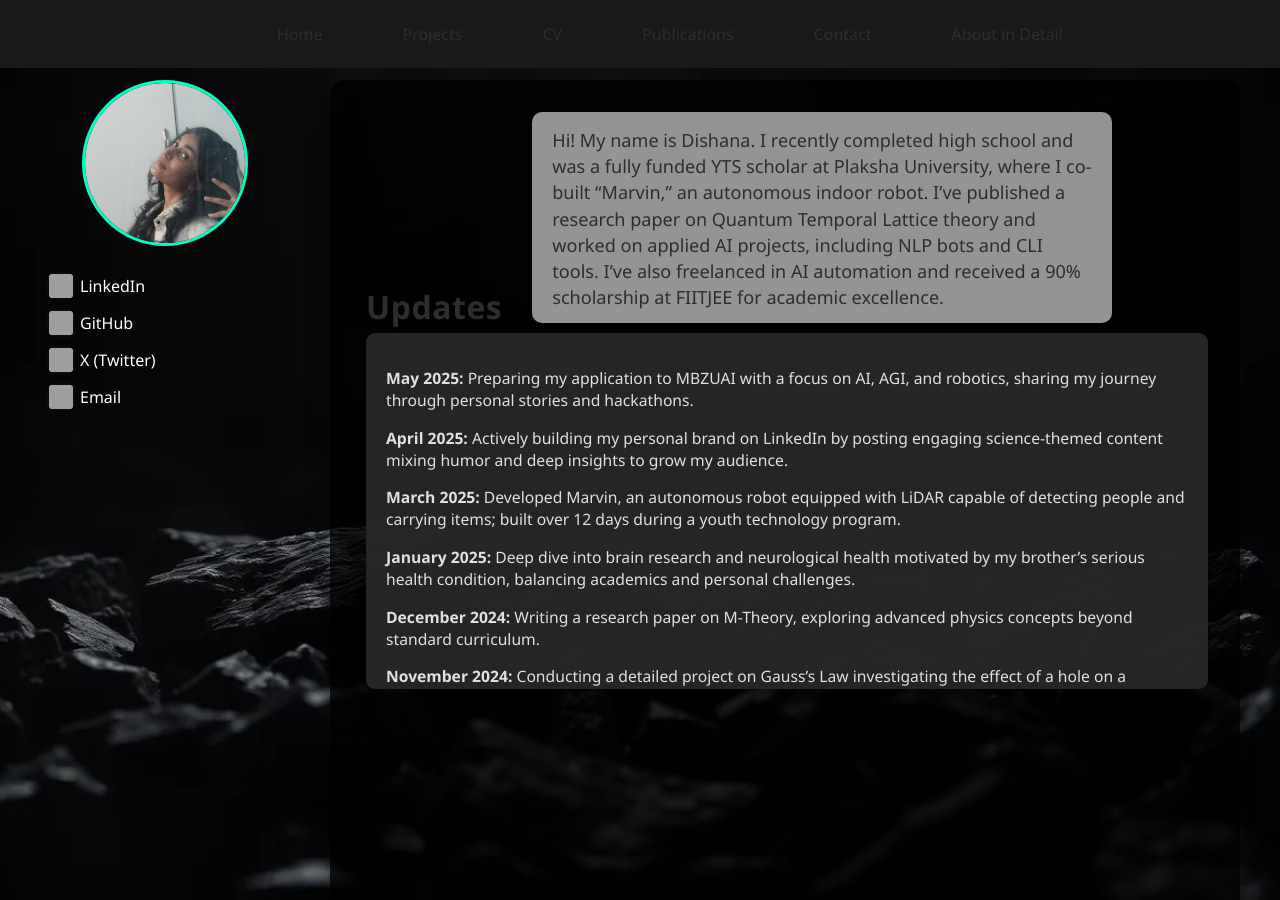
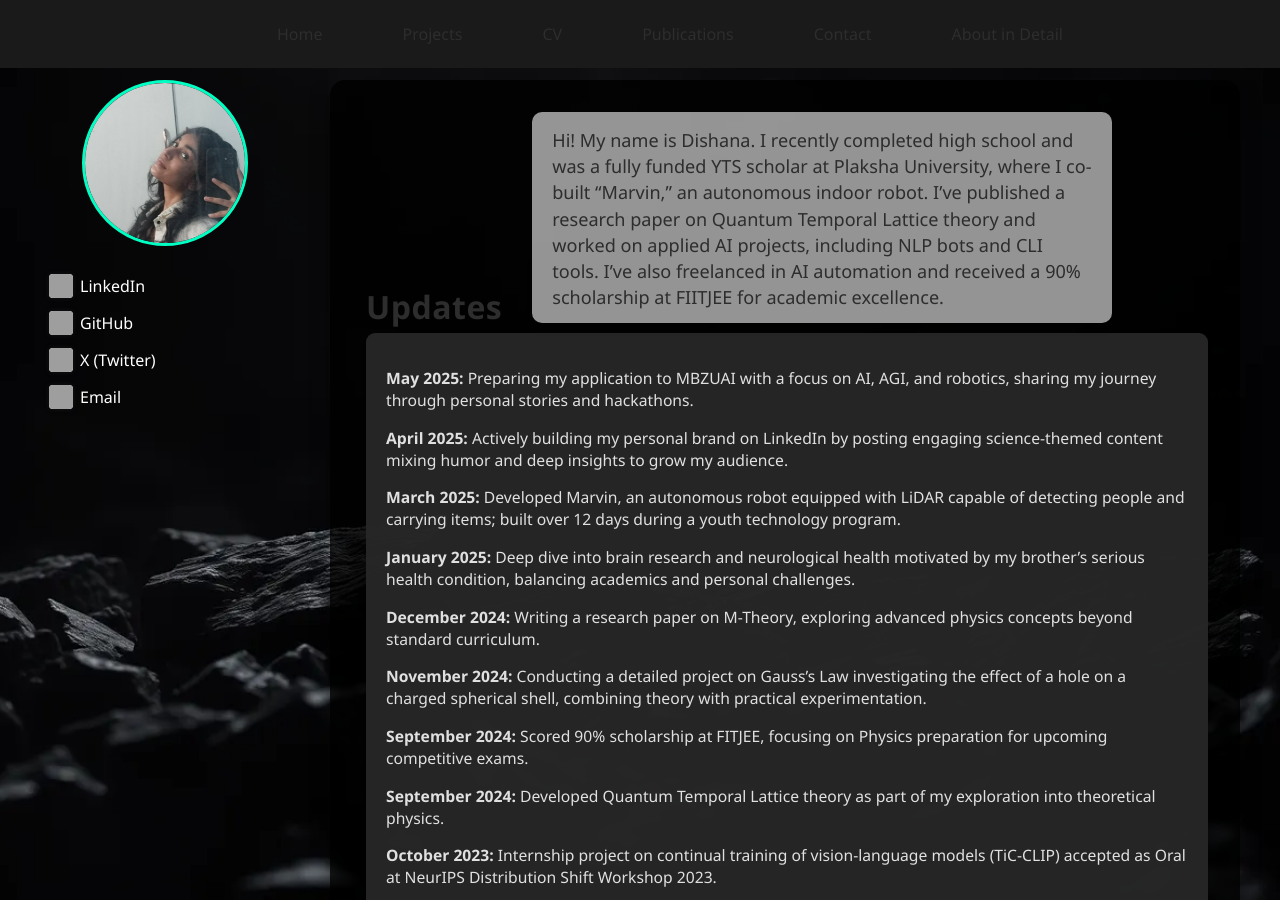
Before and after one commit to dishana11/dishana11.github.io, a Jekyll site: the page built from index.md, in a window 1280 px wide. Built offline with Jekyll 4.4.1, drawn with Linux system fonts in a browser that asks for light colours; some of the changed lines change nothing that is shown; grey boxes are pictures that could not be loaded.

Commit message:
Update index.md

```diff
--- a/index.md
+++ b/index.md
@@ -172,7 +172,6 @@
     line-height: 1;
   }
 
-  /* Updates scrollbox improvements */
   .updates-scrollbox {
     font-size: 0.98em;
     color: #e0e0e0;
@@ -183,32 +182,69 @@
     margin: 0 32px 0 36px;
     flex: 1 1 auto;
     min-height: 0;
-    max-height: 320px;
+    max-height: calc(100% - 90px);
     overflow-y: auto;
   }
 
-  /* CV header row for inline title and link */
-  .cv-header-row {
+  .projects-box {
+    width: 100%;
+    max-width: 900px;
+    margin: 40px auto 0 auto;
+    background-color: rgba(0, 0, 0, 0.87);
+    border-radius: 15px;
+    padding: 28px 26px 24px 26px;
+    box-shadow: 0 8px 22px rgba(0,0,0,0.40);
     display: flex;
+    flex-direction: column;
+    align-items: flex-start;
+    min-height: 360px;
+    max-height: 400px;
+    overflow-y: scroll;
+    overflow-x: hidden;
+    position: relative;
+  }
+  .projects-header-row {
+    display: flex;
+    width: 100%;
     align-items: center;
-    gap: 16px;
-    margin-bottom: 10px;
-    margin-left: 36px;
-    margin-top: 32px;
+    margin-bottom: 8px;
+    position: relative;
+    z-index: 2;
   }
-  .cv-header-row h1 {
+  .projects-header-row h1 {
     color: #2d2d2d;
-    margin: 0;
+    margin: 0 0 0 0;
     font-size: 2em;
     font-weight: 700;
     letter-spacing: .5px;
     padding-bottom: 0;
     line-height: 1;
-    display: inline;
+    flex: 1 1 auto;
+    text-align: left;
   }
+  .projects-list {
+    margin-top: 0;
+    padding-left: 0;
+    width: 100%;
+    color: #f4f4f4;
+    z-index: 2;
+    position: relative;
+  }
+  .projects-list li {
+    margin-bottom: 26px;
+    font-size: 1.05em;
+    line-height: 1.6;
+    list-style: disc inside;
+  }
+  .projects-list strong {
+    color: #00ffc3;
+    font-weight: 600;
+    font-size: 1.07em;
+  }
+
   .cv-fullscreen-link {
     display: inline-block;
-    margin-left: 12px;
+    margin-left: 16px;
     font-size: 16px;
     color: #2d2d2d;
     text-decoration: underline;
@@ -216,21 +252,103 @@
     cursor: pointer;
     background: none;
     border: none;
-    white-space: nowrap;
-    margin-bottom: 0;
   }
+
   .cv-iframe-box {
-    width: 96%;
+    width: 100%;
     height: 80vh;
     border: none;
-    margin: 18px 2% 0 2%;
+    margin-top: 18px;
     border-radius: 8px;
     background: #181818;
     box-shadow: 0 2px 10px rgba(0,0,0,0.15);
     flex: 1 1 auto;
   }
 
-  /* ...other styles unchanged... */
+  .about-detail-container {
+    margin: 38px auto 0 auto;
+    background: rgba(255,255,255,0.62);
+    border-radius: 14px;
+    box-shadow: 0 4px 14px rgba(0,0,0,0.10);
+    max-width: 760px;
+    padding: 25px 24px 20px 24px;
+    text-align: center;
+  }
+
+  .about-detail-intro {
+    color: #232323;
+    font-size: 1.03em;
+    margin-bottom: 16px;
+    font-weight: 500;
+    letter-spacing: 0.01em;
+  }
+  .about-detail-scrollbox {
+    background: #fff;
+    color: #232323;
+    font-size: 0.99em;
+    border-radius: 10px;
+    max-height: 340px;
+    overflow-y: auto;
+    text-align: left;
+    padding: 19px 20px 14px 20px;
+    box-shadow: 0 2px 9px rgba(0,0,0,0.06);
+    border: 1px solid #e2e2e2;
+    line-height: 1.7;
+  }
+
+  @media (max-width: 900px) {
+    .main-container {
+      flex-direction: column;
+      padding: 0 10px 30px 10px;
+      align-items: center;
+      margin-left: 0;
+      height: auto;
+    }
+    .sidebar {
+      width: 100%;
+      margin-top: 10px;
+      align-items: center;
+      position: static;
+      top: unset;
+      left: unset;
+      height: auto;
+    }
+    .avatar-wrapper {
+      width: 130px;
+      height: 130px;
+    }
+    .social-links {
+      padding-left: 0;
+      align-items: center;
+    }
+    .about-detail-container {
+      max-width: 98vw;
+      padding: 14px 4vw 12px 4vw;
+    }
+    .about-detail-scrollbox {
+      max-height: 240px;
+      padding: 12px 5vw 8px 5vw;
+    }
+    .content-box {
+      padding: 0;
+    }
+    .updates-scrollbox {
+      margin: 0 0 0 0;
+      padding: 12px 2vw;
+      max-height: 340px;
+    }
+    .home-header-row {
+      flex-direction: column;
+      align-items: flex-start;
+      gap: 10px;
+      padding-top: 20px;
+      padding-left: 0;
+    }
+    .intro-text {
+      max-width: 98vw;
+      padding: 13px 4vw 11px 4vw;
+    }
+  }
 </style>
 
 <div class="navbar">
@@ -264,7 +382,6 @@
   </div>
 
   <div class="content-box" id="content-area">
-    <!-- HOME -->
     <div id="home">
       <div class="home-header-row">
         <h1>Updates</h1>
@@ -289,7 +406,6 @@
       </div>
     </div>
 
-    <!-- PROJECTS (unchanged) -->
     <div id="projects" style="display: none;">
       <div class="projects-box">
         <div class="projects-header-row">
@@ -328,14 +444,11 @@
       </div>
     </div>
 
-    <!-- CV -->
     <div id="cv" style="display: none;">
-      <div class="cv-header-row">
-        <h1>CV</h1>
-        <a class="cv-fullscreen-link" href="assets/Dishana cv (3).pdf" target="_blank" rel="noopener">
-          Click to open in fullscreen
-        </a>
-      </div>
+      <h1>My CV</h1>
+      <a class="cv-fullscreen-link" href="assets/Dishana cv (3).pdf" target="_blank" rel="noopener">
+        Click to open in fullscreen
+      </a>
       <iframe class="cv-iframe-box" src="assets/Dishana cv (3).pdf"></iframe>
     </div>
 
```
